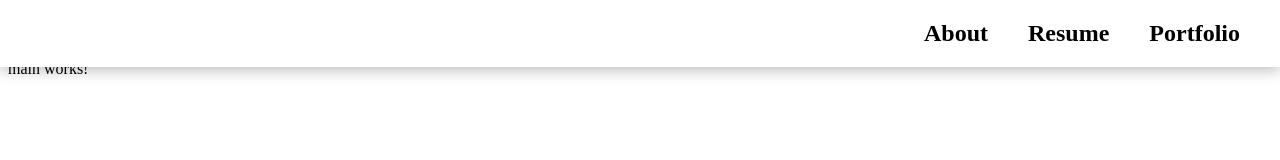
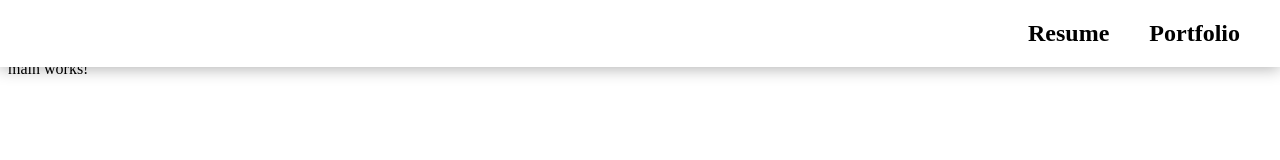
Before and after one commit to YuuRiLee/resume, an Angular app: page / in a window 1280 px wide. Shown: the top 160 px of the page. Built offline with nearby package versions, Linux system fonts and the light colour scheme.

Commit message:
MOD navbar component 수정

```diff
--- a/src/app/navbar/navbar.component.html
+++ b/src/app/navbar/navbar.component.html
@@ -4,8 +4,7 @@
       <img src="../../assets/svgs/back.svg" />
     </button>
     <div class="menu-wrapp">
-      <div routerLink="/">About</div>
-      <div routerLink="/portfolio">Resume</div>
+      <div routerLink="/">Resume</div>
       <div routerLink="/portfolio">Portfolio</div>
     </div>
   </div>
```
